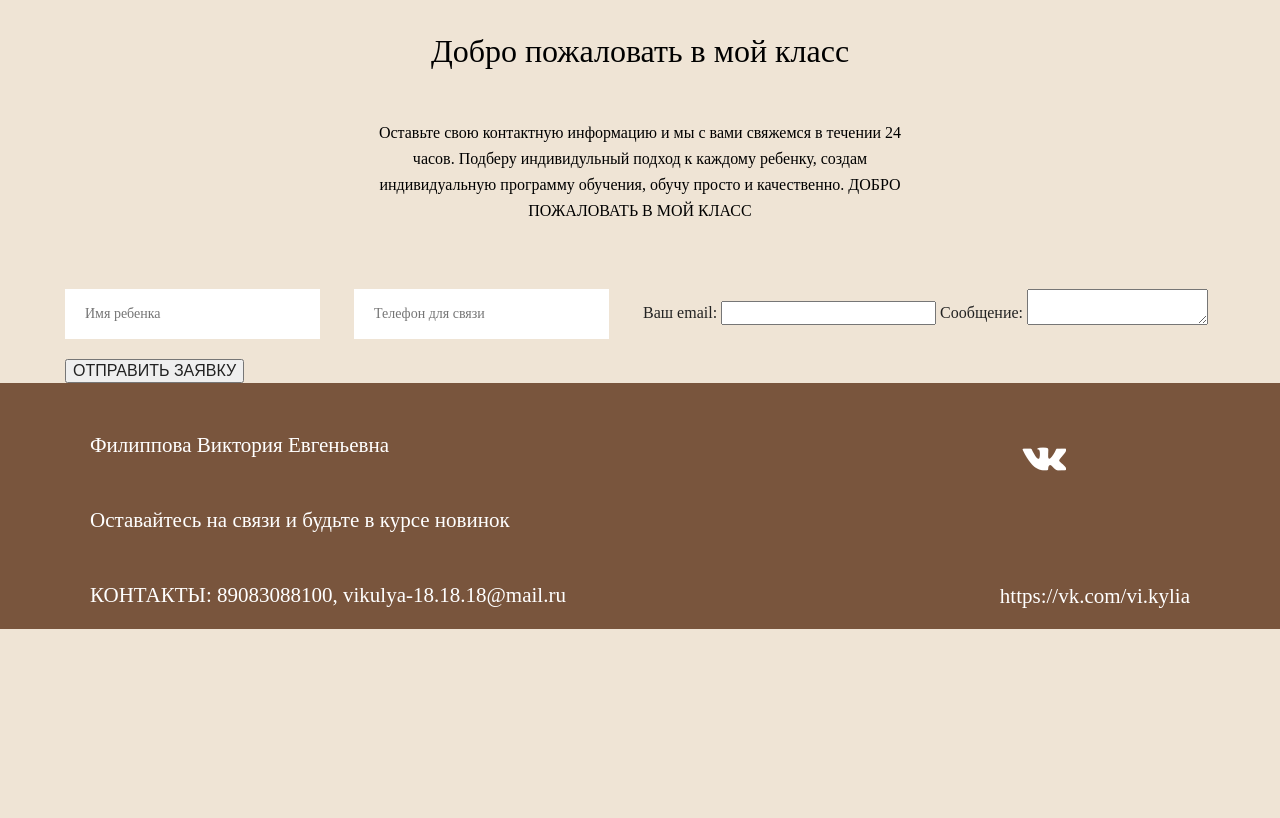
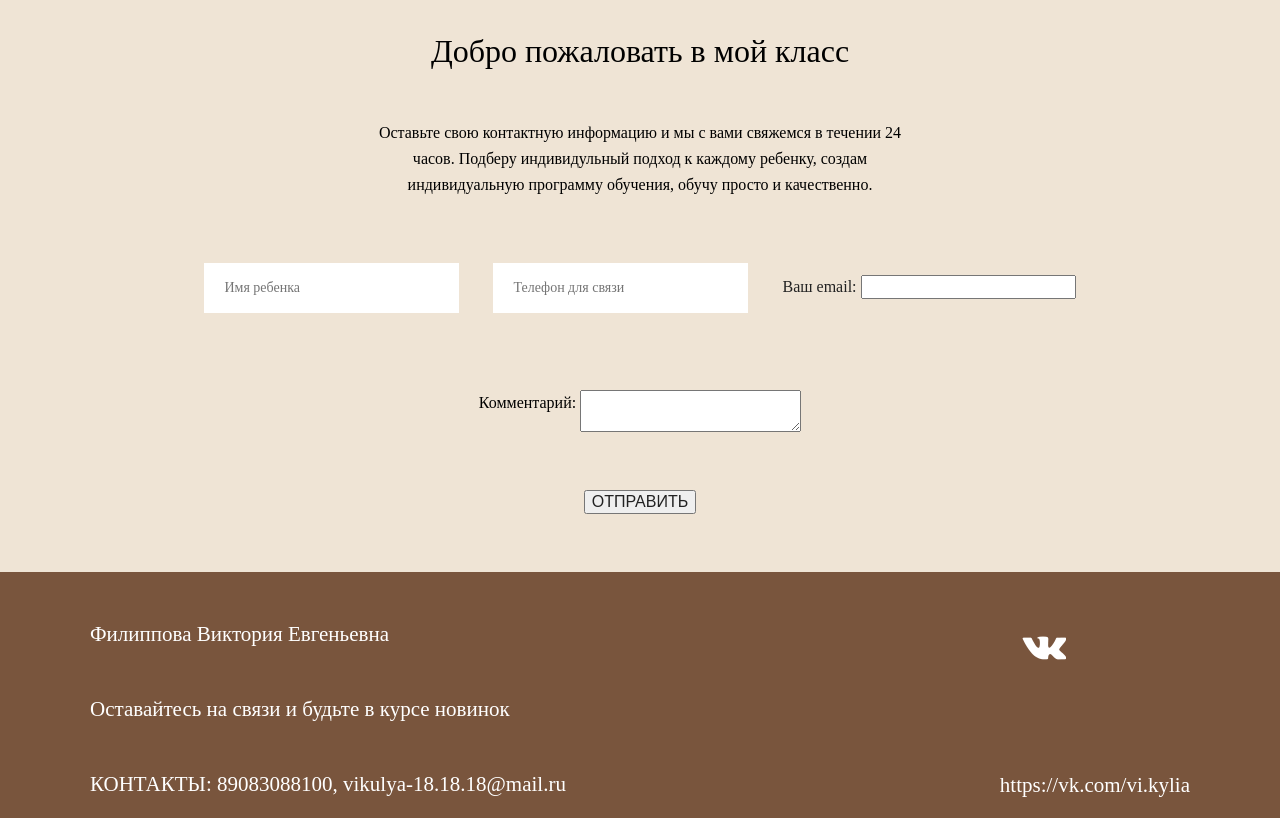
Before and after one commit to vikulya-18-18-18/juniorteacher, a plain HTML site: page index.html in a window 1280 px wide. Shown: the part 6120-6938 px from the top of the page. Before the commit the page ends 6749 px from the top, so only its background shows below. Drawn offline with Linux system fonts and the light colour scheme; a web font is replaced by a local one.

Commit message:
Update index.html

```diff
--- a/index.html
+++ b/index.html
@@ -246,30 +246,34 @@
                             Оставьте свою контактную информацию и мы с вами свяжемся в течении 24 часов.
                             Подберу индивидульный подход к каждому ребенку, создам индивидуальную программу обучения, обучу просто и качественно.
 
-ДОБРО ПОЖАЛОВАТЬ В МОЙ КЛАСС
-
                                 <div>
                                     <input type="text" class="form1 formstyle" placeholder="Имя ребенка">
                                     <input type="text" class="form1 formstyle" placeholder="Телефон для связи">
-
-                        <form
+                       <form
   action="https://formspree.io/f/meoayebq"
   method="POST"
 >
   <label>
+
     Ваш email:
     <input type="email" name="email">
   </label>
+     </p>
+                            <p class="process_text">
   <label>
-
-    Сообщение:
+      </p>
+                            <p class="process_text">
+    Комментарий:
     <textarea name="message"></textarea>
   </label>
+      </p>
+                            <p class="process_text">
   <!-- your other form fields go here -->
-  <button type="submit">ОТПРАВИТЬ ЗАЯВКУ</button>
+  <button type="submit">ОТПРАВИТЬ</button>
 </form>
                                 <form><input type="hidden" name="_next" value="https://ваш-сайт.github.io/спасибо.html">
                <meta name="referrer" content="origin">
+
                                  </div>
 
             </section>
```
